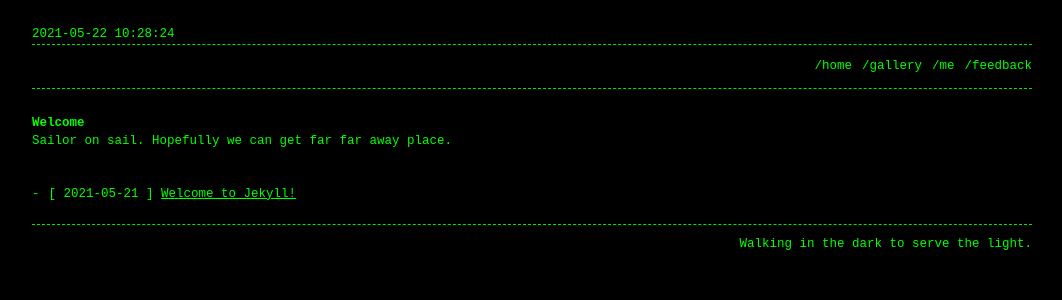
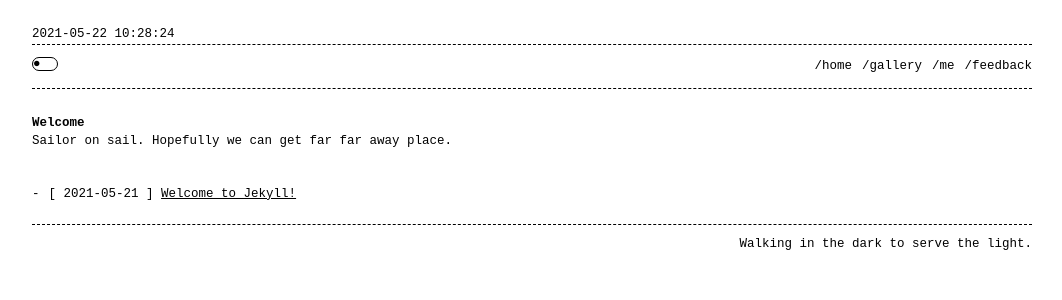
Before and after one commit to Edward-Roshan/Edward-Roshan, a Jekyll site: the page built from home.md, in a window 1280 px wide. Shown: the top 300 px of the page, without its empty margins (108-1170 px from the left). Built offline with Jekyll 4.4.1, drawn with Linux system fonts in a browser that asks for light colours.

Commit message:
add theme picker

```diff
--- a/_includes/footer.html
+++ b/_includes/footer.html
@@ -3,4 +3,5 @@
   <script type="text/javascript" src="{{ "/assets/js/event.js" | relative_url }}" ></script>
   <script type="text/javascript" src="{{ "/assets/js/weather.js" | relative_url }}" ></script>
   <script type="text/javascript" src="{{ "/assets/js/clock.js" | relative_url }}" ></script>
+  <script type="text/javascript" src="{{ "/assets/js/theme-picker.js" | relative_url }}" ></script>
 </footer>
--- a/_includes/head.html
+++ b/_includes/head.html
@@ -12,13 +12,22 @@
   {%- if site.listen_for_clients_preferred_style -%}
     <link rel="stylesheet" type="text/css" href="{{ "/assets/main.css" | relative_url }}">
   {%- else -%}
-    {%- if site.style == 'light' -%}
+    <link id="theme" rel="stylesheet" type="text/css" href="">
+    <script type="text/javascript">
+      let theme = localStorage.getItem("theme");
+      if(!theme)
+        theme = "hacker";
+      localStorage.setItem("theme", theme);
+      const l = document.getElementById("theme");
+      l.href = "/assets/main-" + theme + ".css";
+    </script>
+    <!-- {%- if site.style == 'light' -%}
       <link rel="stylesheet" type="text/css" href="{{ "/assets/main-light.css" | relative_url }}">
     {%- elsif site.style == 'hacker' -%}
       <link rel="stylesheet" type="text/css" href="{{ "/assets/main-hacker.css" | relative_url }}">
     {%- else -%}
       <link rel="stylesheet" type="text/css" href="{{ "/assets/main-dark.css" | relative_url }}">
-    {%- endif -%}
+    {%- endif -%} -->
   {%- endif -%}
   <link rel="stylesheet" type="text/css" href="{{ "/assets/animation.css" | relative_url }}">
   <link rel="stylesheet" type="text/css" href="{{ "/assets/stable-content.css" | relative_url }}">
--- a/_includes/header.html
+++ b/_includes/header.html
@@ -4,7 +4,8 @@
     <span id="clock"></span>
     <span id="weather"></span>
   </div>
-  <div class="menu">
+  <div class="menu flex-warp">
+    <span class="radio-button" onclick="changeTheme()">●</span>
     <ul>
       {%- for path in page_paths -%}
         {%- assign my_page = site.pages | where: "path", path | first -%}
--- a/_layouts/default.html
+++ b/_layouts/default.html
@@ -1,6 +1,6 @@
 <!DOCTYPE html>
 <html lang="{{ page.lang | default: site.lang | default: "en" }}">
-<meta http-equiv="Content-Security-Policy" content="script-src 'self'; style-src 'self' https://fonts.googleapis.com; font-src 'self' https://fonts.gstatic.com; media-src 'self'; object-src 'self'; child-src 'self'; base-uri 'self'" />
+<meta http-equiv="Content-Security-Policy" content="style-src 'self' https://fonts.googleapis.com; font-src 'self' https://fonts.gstatic.com; media-src 'self'; object-src 'self'; child-src 'self'; base-uri 'self'" />
 <meta http-equiv="X-XSS-Protection"  content="1;mode=block" always>
 <meta http-equiv="Referrer-Policy" content="no-referrer, strict-origin-when-cross-origin">
 
--- a/assets/js/event.js
+++ b/assets/js/event.js
@@ -1,3 +1,4 @@
 window.onerror = function(message, source, lineno, colno, error){
-    localStorage.setItem("weather", null);
+    localStorage.clear("weather");
+    localStorage.clear("weather-counter");
 }
--- /dev/null
+++ b/assets/js/theme-picker.js
@@ -0,0 +1,30 @@
+function changeTheme()
+{
+    //light-1 dark-2 hacker-3
+    const r = document.getElementsByClassName("radio-button")[0];
+    const l = document.getElementById("theme");
+    let theme = localStorage.getItem("theme");
+    if(theme == "light")
+    {
+        r.classList.remove('right-left');
+        r.classList.add('left-center');
+        l.href = "/assets/main-dark.css";
+        localStorage.setItem("theme", "dark");
+    }
+    else if(theme == "dark")
+    {
+        r.classList.remove('left-center');
+        r.classList.add('center-right');
+        l.href = "/assets/main-hacker.css";
+        localStorage.setItem("theme", "hacker");
+    }
+    else
+    {
+        r.classList.remove('center-right');
+        r.classList.add('right-left');
+        l.href = "/assets/main-light.css";
+        localStorage.setItem("theme", "light");
+    }
+}
+
+changeTheme();
--- a/assets/js/weather.js
+++ b/assets/js/weather.js
@@ -1,12 +1,13 @@
 let w = document.getElementById("weather");
+let newfetch = false;
 let weather = [];
 let counter = 0;
 const p = new Proxy(weather, {
     set: function(target, property, value, receiver) {
         target[property] = value;
-        if(property == 0 && counter == 0)
+        if(property == 0 && counter == 0 && newfetch)
         {
-            display(weather[counter]);
+            display(target[property]);
             startTimer();
         }
         return true;
@@ -25,15 +26,26 @@
     ls = JSON.parse(ls);
     if(ls)
     {
+        newfetch = false;
         const expired = ls.expire < (new Date()).getTime();
         const data = ls.data;
         if(data && !expired)
+        {
             data.forEach(c=>p.push(c));
+            display(weather[counter]);
+            startTimer();
+        }
         else
-            localStorage.setItem("weather", null);
+        {
+            localStorage.clear("weather");
+            localStorage.clear("weather-counter");
+        }
     }
     else
     {
+        localStorage.clear("weather");
+        localStorage.clear("weather-counter");
+        newfetch = true;
         function fetch(city)
         {
             const data = null;
@@ -77,6 +89,7 @@
         setTimeout(function(){
             w.classList.remove('blink-in');
             counter++;
+            counter %= weather.length;
             localStorage.setItem("weather-counter", counter);
         }, 500);
     }, 500);
--- a/assets/override.css
+++ b/assets/override.css
@@ -17,8 +17,8 @@
     animation-duration: 0.5s;
     animation-timing-function: linear;
     animation-delay: 0s;
-    animation-iteration-count: initial;
-    animation-direction: alternate;
+    animation-iteration-count: 1;
+    animation-direction: normal;
     animation-play-state: running;
 }
 
@@ -27,7 +27,30 @@
     animation-duration: 0.5s;
     animation-timing-function: linear;
     animation-delay: 0s;
-    animation-iteration-count: initial;
-    animation-direction: alternate;
+    animation-iteration-count: 1;
+    animation-direction: normal;
     animation-play-state: running;
 }
+
+.left-center {
+    text-align: center;
+}
+
+.center-right {
+    text-align: right;
+}
+
+.right-left {
+    text-align: left;
+}
+
+.radio-button {
+    margin-top: 12px;
+    margin-bottom: 12px;
+    width:24px;
+    border: solid 1px;
+    border-radius: 10px;
+    padding: 0;
+    height: 12px;
+    line-height: 12px;
+}
```
